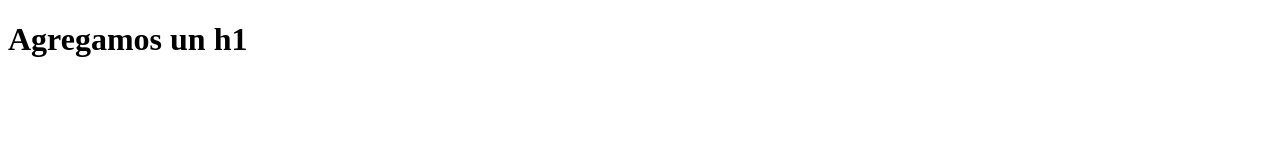
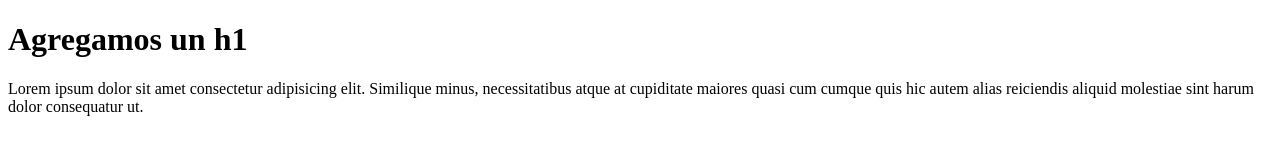
Before and after one commit to javitworksbw/git-example, a plain HTML site: page index.html in a window 1280 px wide. Drawn offline with Linux system fonts and the light colour scheme.

Commit message:
agregamos un parrafo

```diff
--- a/index.html
+++ b/index.html
@@ -16,6 +16,10 @@
             <p class="browsehappy">You are using an <strong>outdated</strong> browser. Please <a href="#">upgrade your browser</a> to improve your experience.</p>
         <![endif]-->
         <h1>Agregamos un h1</h1>
+        <p>
+            Lorem ipsum dolor sit amet consectetur adipisicing elit. Similique minus, necessitatibus atque at cupiditate maiores quasi cum cumque quis hic autem alias reiciendis aliquid molestiae sint harum dolor consequatur ut.
+
+        </p>
         <script src="" async defer></script>
     </body>
 </html>
```
